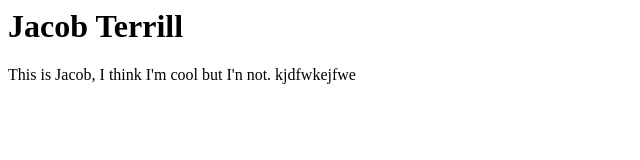
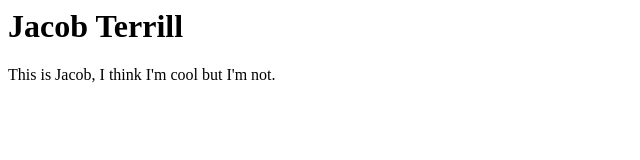
Before and after one commit to jnterrill/jnterrill-github.io, a plain HTML site: page index.html in a window 1280 px wide. Shown: the full height of the page, 0-640 px from the left. Drawn offline with Linux system fonts and the light colour scheme.

Commit message:
new changes fixed typo

```diff
--- a/index.html
+++ b/index.html
@@ -1,3 +1,2 @@
 <h1>Jacob Terrill</h1>
-<p>This is Jacob, I think I'm cool but I'n not.
-kjdfwkejfwe
+<p>This is Jacob, I think I'm cool but I'm not.
```
